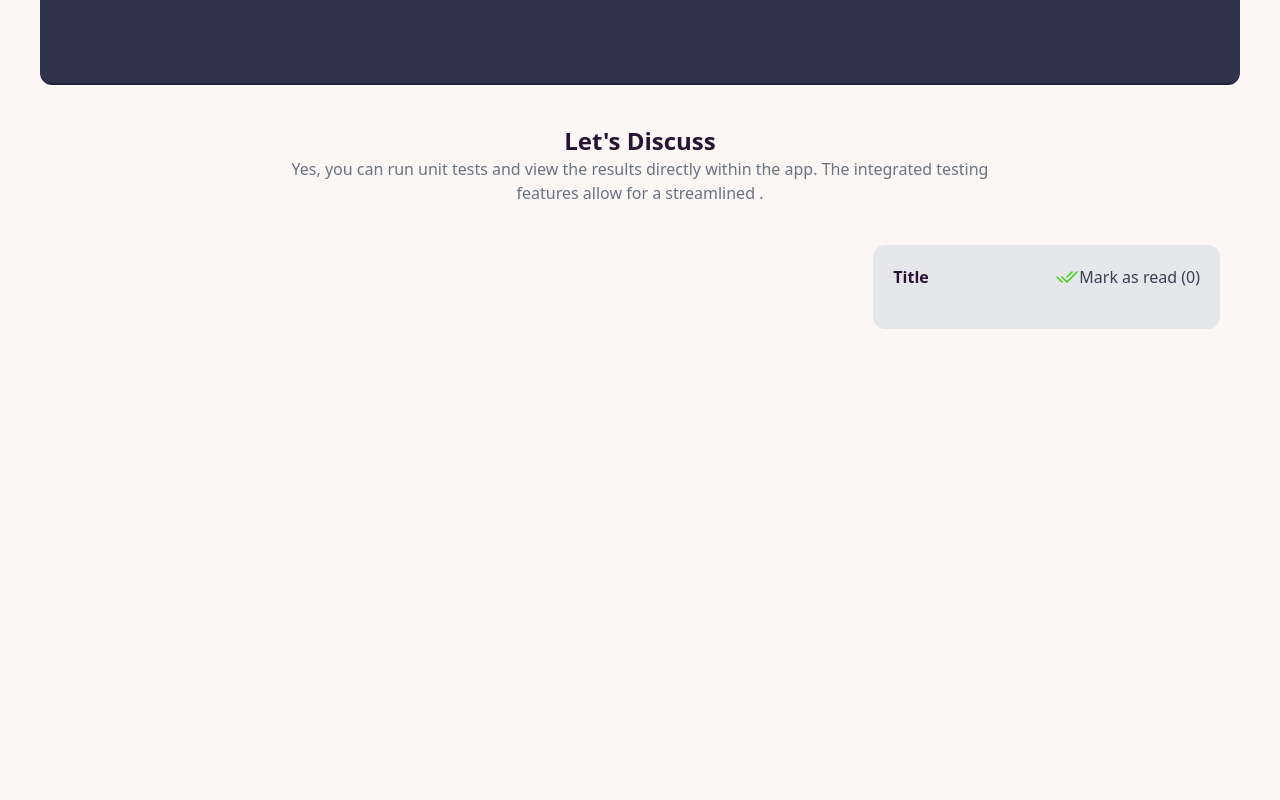
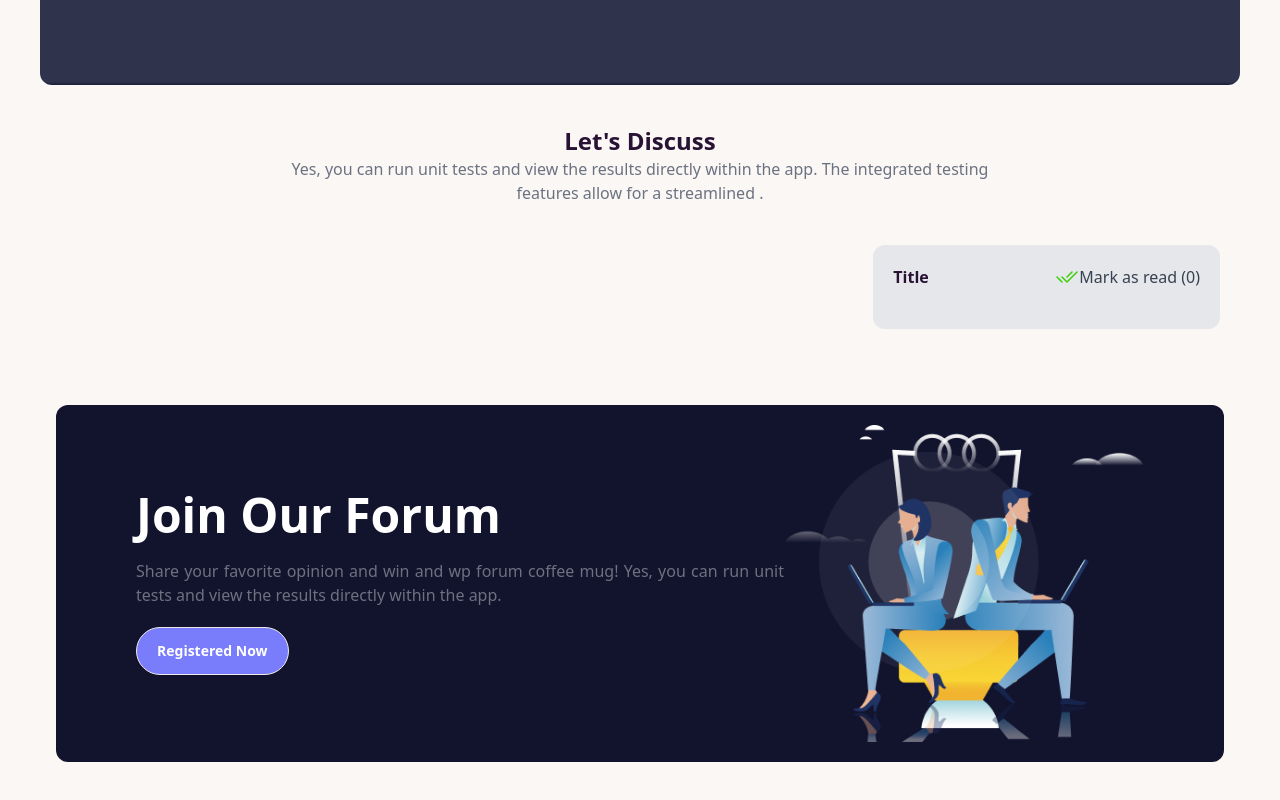
Before and after one commit to Md-Nur/retro-forum, a plain HTML site: page index.html in a window 1280 px wide. Shown: the part 569-1369 px from the top of the page. Before the commit the page ends 938 px from the top, so only its background shows below. Drawn offline with nearby package versions, Linux system fonts and the light colour scheme; no server answers.

Commit message:
Join our forum done

```diff
--- a/index.html
+++ b/index.html
@@ -98,11 +98,17 @@
 
           </div> -->
         </div>
-        <div class="bg-gray-200 rounded-xl p-5 m-5" id="readingHistoryContainer">
+        <div
+          class="bg-gray-200 rounded-xl p-5 m-5"
+          id="readingHistoryContainer"
+        >
           <div class="flex justify-between mb-5">
             <h4 class="font-bold">Title</h4>
             <p class="text-gray-700 flex justify-center items-center">
-              <img src="./icons/done.svg" />Mark as read (<span id="readingCount">0</span>)
+              <img src="./icons/done.svg" />Mark as read (<span
+                id="readingCount"
+                >0</span
+              >)
             </p>
           </div>
 
@@ -115,6 +121,22 @@
         </div>
       </div>
     </section>
+
+    <section
+      class="bg-[#12132D] m-14 rounded-xl px-20 py-5 flex flex-col md:flex-row justify-between items-center"
+    >
+      <div class="text-white text-justify space-y-5">
+        <h3 class="text-5xl font-bold">Join Our Forum</h3>
+        <p class="text-gray-500 max-w-[700px] mx-auto">
+          Share your favorite opinion and win and wp forum coffee mug! Yes, you
+          can run unit tests and view the results directly within the app.
+        </p>
+        <button class="btn bg-[#797DFC] text-white px-5">Registered Now</button>
+      </div>
+      <div>
+        <img src="./images/joinforum.png" />
+      </div>
+    </section>
     <script src="./script.js"></script>
   </body>
 </html>
--- a/script.js
+++ b/script.js
@@ -3,7 +3,7 @@ const readingHistoryContainer = document.getElementById(
   "readingHistoryContainer"
 );
 const readingCount = document.getElementById("readingCount");
-let reading_count = 0;
+let countOfReading = 0;
 
 const allPosts = async () => {
   const url = "https://openapi.programming-hero.com/api/retro-forum/posts";
@@ -58,8 +58,8 @@ const allPosts = async () => {
 
     const readingButton = document.getElementById(`read${i}`);
     readingButton.addEventListener("click", () => {
-      reading_count++;
-      readingCount.innerHTML = reading_count;
+      countOfReading++;
+      readingCount.innerHTML = countOfReading;
       const readingHistoryPost = document.createElement("div");
       readingHistoryPost.classList =
         "flex text-justify items-center gap-5 p-5 bg-white rounded-xl my-3";
```
